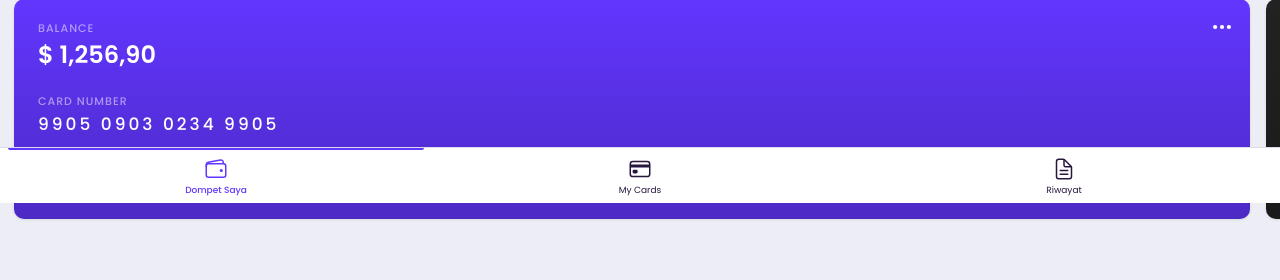
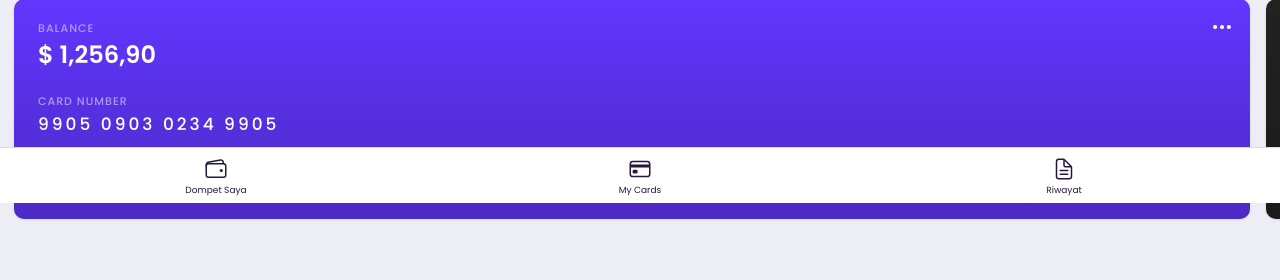
Before and after one commit to fakhryhizballah/DoitGetway, a CodeIgniter 4 app: the page made by app/Views/User/Home.php in a window 1280 px wide. Shown: the part 597-877 px from the top of the page. Run offline with PHP 8.4 and a stand-in for CodeIgniter, Linux system fonts and the light colour scheme; the template is opened without the code that fills it: most values are stand-ins (such as "Sample title", 1, 10 or a date in 2020); some libraries are stand-ins or nearby versions.

Commit message:
Js Bottom

```diff
--- a/app/Views/Layout/UserLayout.php
+++ b/app/Views/Layout/UserLayout.php
@@ -50,7 +50,7 @@
 
     <!-- App Bottom Menu -->
     <div class="appBottomMenu">
-        <a href="/" class="item active">
+        <a href="/" class="item">
             <div class="col">
                 <ion-icon name="wallet-outline"></ion-icon>
                 <strong>Dompet Saya</strong>
@@ -146,7 +146,7 @@
                     <div class="listview-title mt-1">Menu</div>
                     <ul class="listview flush transparent no-line image-listview">
                         <li>
-                            <a href="/" class="item">
+                            <a href="/" class="item ">
                                 <div class="icon-box bg-primary">
                                     <ion-icon name="wallet-outline"></ion-icon>
                                 </div>
@@ -157,7 +157,7 @@
                             </a>
                         </li>
                         <li>
-                            <a href="/mycard" class="item">
+                            <a href="/mycard" class="item ">
                                 <div class="icon-box bg-primary">
                                     <ion-icon name="card-outline"></ion-icon>
                                 </div>
@@ -234,6 +234,8 @@
     <script src="assets/js/plugins/owl-carousel/owl.carousel.min.js"></script>
     <!-- Base Js File -->
     <script src="assets/js/base.js"></script>
+    <!-- custom javascript -->
+    <script src="assets/js/script.js"></script>
 
 
 </body>
```
Also changed, not shown: public/assets/js/script.js (added).
